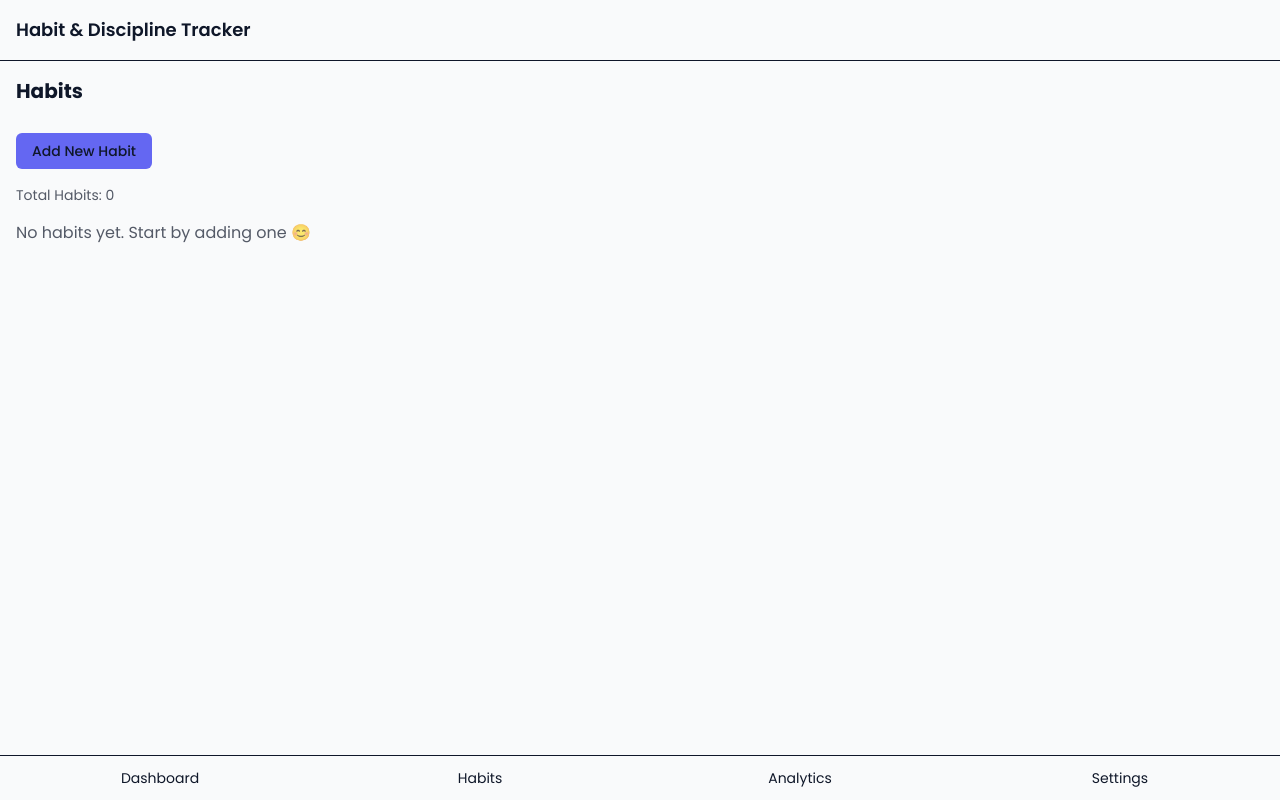
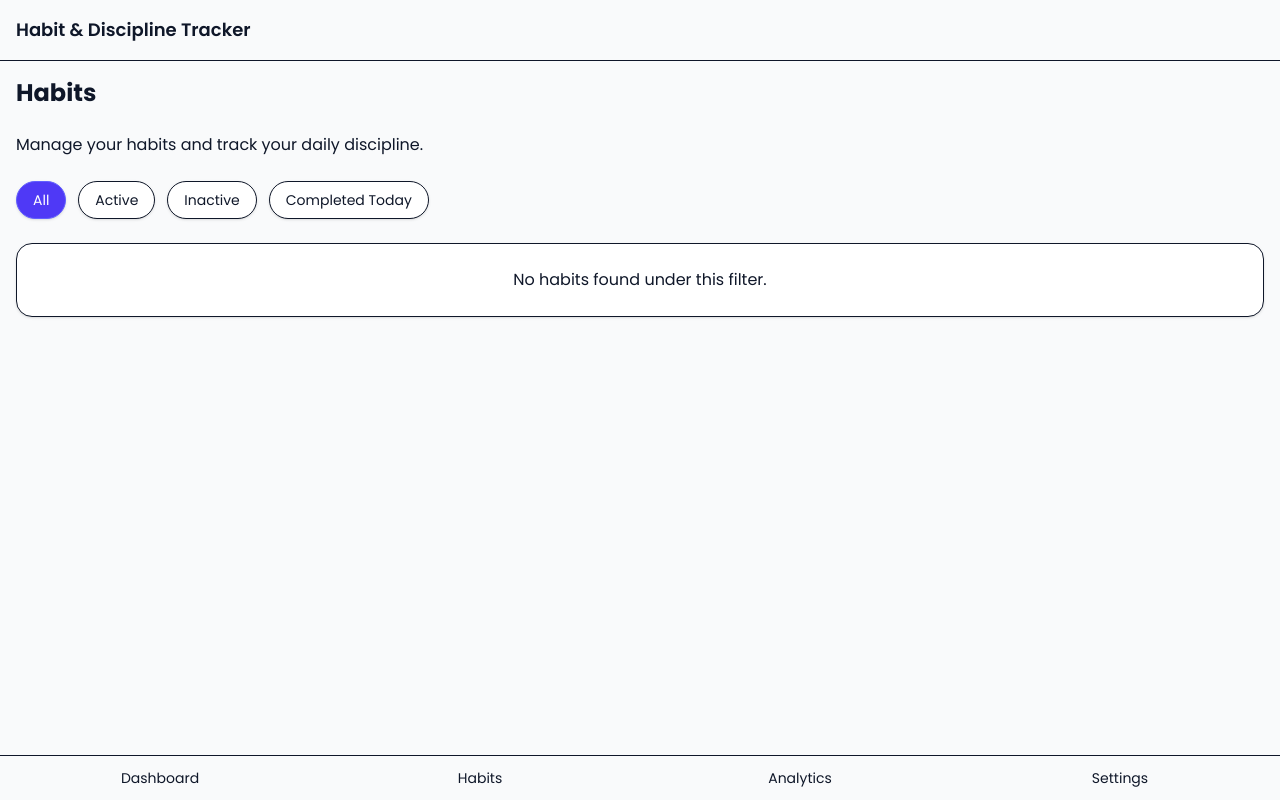
Before and after one commit to MohamedZaki599/Habit-Discipline-Tracker, a React (Vite) app: page /habits in a window 1280 px wide. Built offline with nearby package versions, Linux system fonts and the light colour scheme.

Commit message:
feat(habits): added professional filter system (all, active, inactive, completed today) + polished UI

```diff
--- a/src/pages/Habits.tsx
+++ b/src/pages/Habits.tsx
@@ -1,27 +1,101 @@
-import AddHabitModal from "@/components/AddHabitModal"
 import { useHabits } from "@/context/HabitContext"
 import HabitCard from "@/components/HabitCard"
+import { useState } from "react"
 
-export default function Habits() {
-	const { habits } = useHabits()
+export default function HabitsPage() {
+	const { habits, logs } = useHabits()
+
+	const [filter, setFilter] = useState<"all" | "active" | "inactive" | "today">(
+		"all"
+	)
+
+	const today = new Date().toISOString().split("T")[0]
+
+	const filteredHabits = habits.filter((habit) => {
+		if (filter === "active") return habit.isActive
+
+		if (filter === "inactive") return !habit.isActive
+
+		if (filter === "today") {
+			const completed = logs.some(
+				(l) => l.habitId === habit.id && l.date === today
+			)
+			return completed
+		}
+
+		return true
+	})
 
 	return (
-		<div>
-			<h2 className="text-xl font-bold mb-3">Habits</h2>
+		<div className="space-y-6">
+			<h2 className="text-2xl font-bold">Habits</h2>
 
-			<AddHabitModal />
+			{/* Header */}
+			<p className="text-muted-foreground">
+				Manage your habits and track your daily discipline.
+			</p>
 
-			<p className="mt-4 text-sm opacity-70">Total Habits: {habits.length}</p>
+			{/* Filters */}
+			<div className="flex gap-3">
+				<FilterButton
+					label="All"
+					active={filter === "all"}
+					onClick={() => setFilter("all")}
+				/>
+				<FilterButton
+					label="Active"
+					active={filter === "active"}
+					onClick={() => setFilter("active")}
+				/>
+				<FilterButton
+					label="Inactive"
+					active={filter === "inactive"}
+					onClick={() => setFilter("inactive")}
+				/>
+				<FilterButton
+					label="Completed Today"
+					active={filter === "today"}
+					onClick={() => setFilter("today")}
+				/>
+			</div>
 
-			<div className="mt-4 grid gap-3">
-				{habits.length === 0 && (
-					<p className="opacity-70">No habits yet. Start by adding one 😊</p>
-				)}
-
-				{habits.map((habit) => (
-					<HabitCard key={habit.id} habit={habit} />
-				))}
-			</div>
+			{/* Habits List */}
+			{filteredHabits.length === 0 ? (
+				<div className="rounded-2xl border bg-[hsl(var(--card))] shadow-sm p-6 text-center text-muted-foreground">
+					No habits found under this filter.
+				</div>
+			) : (
+				<div className="space-y-4">
+					{filteredHabits.map((habit) => (
+						<HabitCard key={habit.id} habit={habit} />
+					))}
+				</div>
+			)}
 		</div>
 	)
 }
+
+function FilterButton({
+	label,
+	active,
+	onClick,
+}: {
+	label: string
+	active: boolean
+	onClick: () => void
+}) {
+	return (
+		<button
+			onClick={onClick}
+			className={`px-4 py-2 rounded-full text-sm transition
+      border shadow-sm
+      ${
+				active
+					? "bg-indigo-600 text-white border-indigo-500"
+					: "bg-[hsl(var(--card))] text-muted-foreground hover:text-white hover:bg-indigo-500"
+			}`}
+		>
+			{label}
+		</button>
+	)
+}
```
